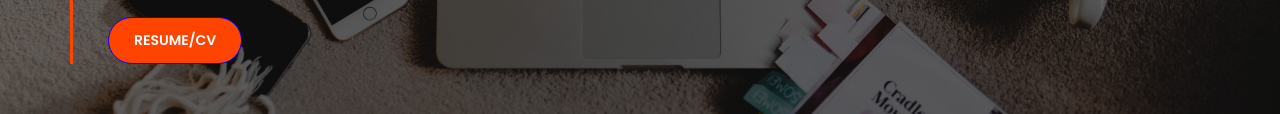
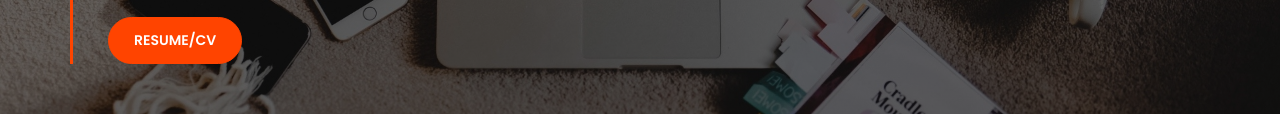
Before and after one commit to HarshitRaj15/HarshitRaj15.github.io, a plain HTML site: page index.html in a window 1280 px wide. Shown: the part 488-602 px from the top of the page. Drawn offline with Linux system fonts and the light colour scheme.

Commit message:
Update style.css

```diff
--- a/style.css
+++ b/style.css
@@ -190,7 +190,7 @@ header .navbar ul li a.active::before{
 .home .home-content .block .cv-btn a{
     border-radius: 50px;
     color: #ffffff;
-    border: 1px solid rgb(0, 4, 255);
+    border: 1px solid rgb(255, 68, 0);
     padding: 12px 25px;
     text-decoration: none;
     display: inline-block;
```
